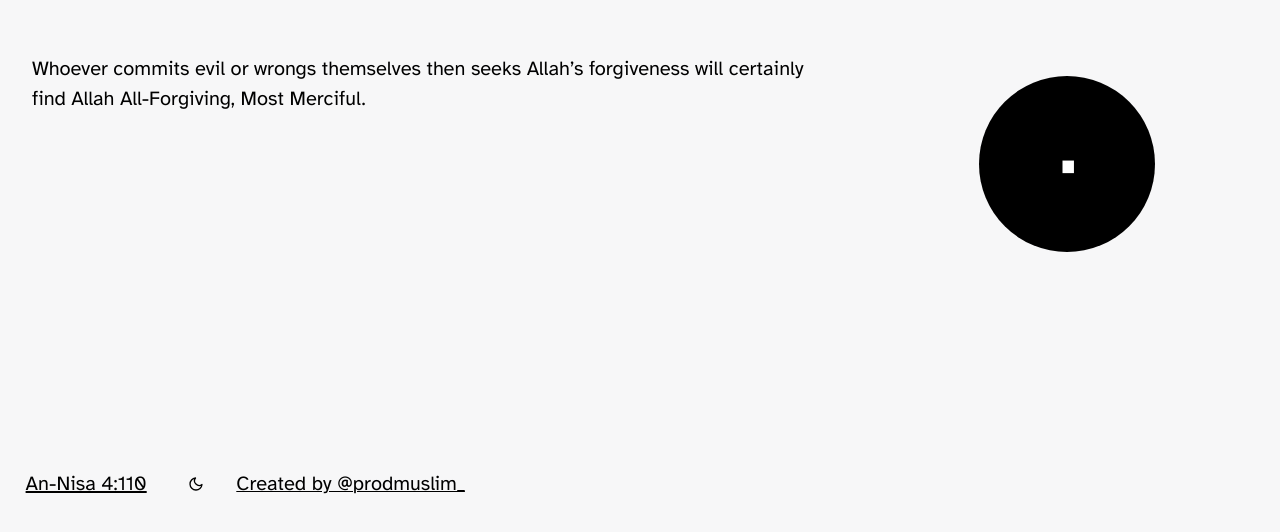
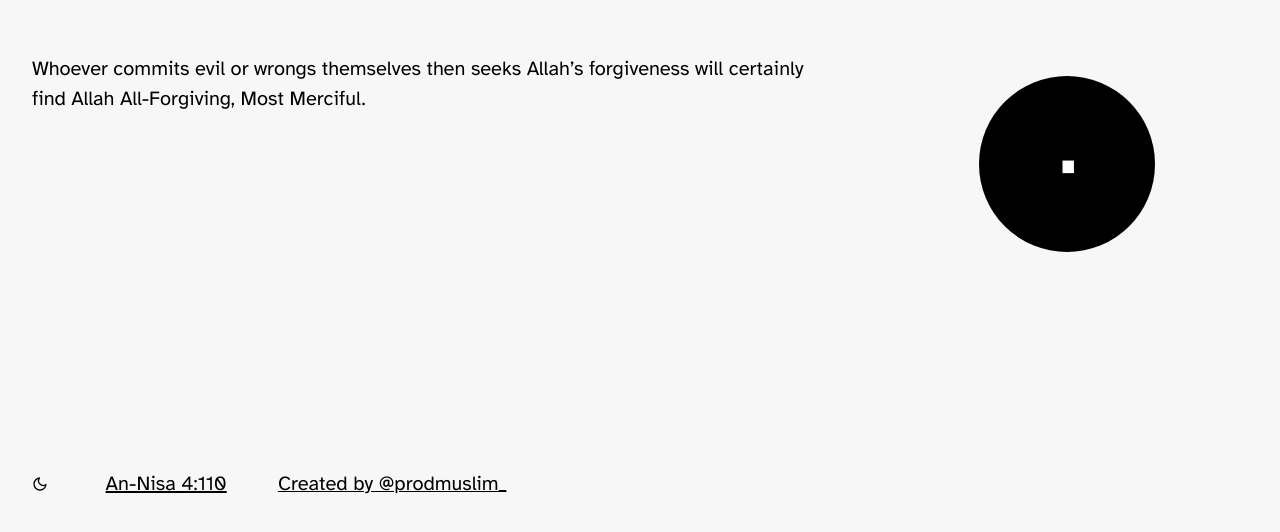
Before and after one commit to murahidev/reminder-dhikr-widget, a React (Vite) app: page / in a window 1280 px wide. Shown: the part 236-768 px from the top of the page. Built offline with nearby package versions, Linux system fonts and the light colour scheme.

Commit message:
Completed lower bar

```diff
--- a/src/Components/QuoteComponent/QuoteComponent.css
+++ b/src/Components/QuoteComponent/QuoteComponent.css
@@ -39,11 +39,11 @@
 }
 
 .MoonSunButton {
-    padding: 2vh;
+    margin: 2.5vw;
 }
 
 .Ref {
-    padding: 2vh;
+    margin: 2vw;
     font-size: clamp(10px, 2.5vw, 20px);
     font-family: "Atkinson Hyperlegible", sans-serif;
 }
--- a/src/Components/QuoteComponent/QuoteComponent.jsx
+++ b/src/Components/QuoteComponent/QuoteComponent.jsx
@@ -43,10 +43,6 @@ export default function QuoteComponent({ darkMode, setDarkMode }) {
             </div>
 
             <div className="h-1/5 flex items-center underline">
-                <button onClick={handleSrcClick}>
-                    <p className="Link">{source}</p>
-                </button>
-
                 <button
                     onClick={handleLightToggle}
                     className={`MoonSunButton ${darkMode ? "hover:bg-gray-900" : "hover:bg-gray-50"} rounded`}
@@ -54,8 +50,12 @@ export default function QuoteComponent({ darkMode, setDarkMode }) {
                     {darkMode ? <FiSun /> : <FiMoon />}
                 </button>
 
+                <button onClick={handleSrcClick}>
+                    <p className="Link">{source}</p>
+                </button>
+
                 <button>
-                    <a className="Ref" href="https://www.instagram.com/prodmuslim_/">Created by @prodmuslim_</a>
+                    <a className="Ref" href="https://www.instagram.com/prodmuslim_/" target="_blank">Created by @prodmuslim_</a>
                 </button>
             </div>
         </div>
```
